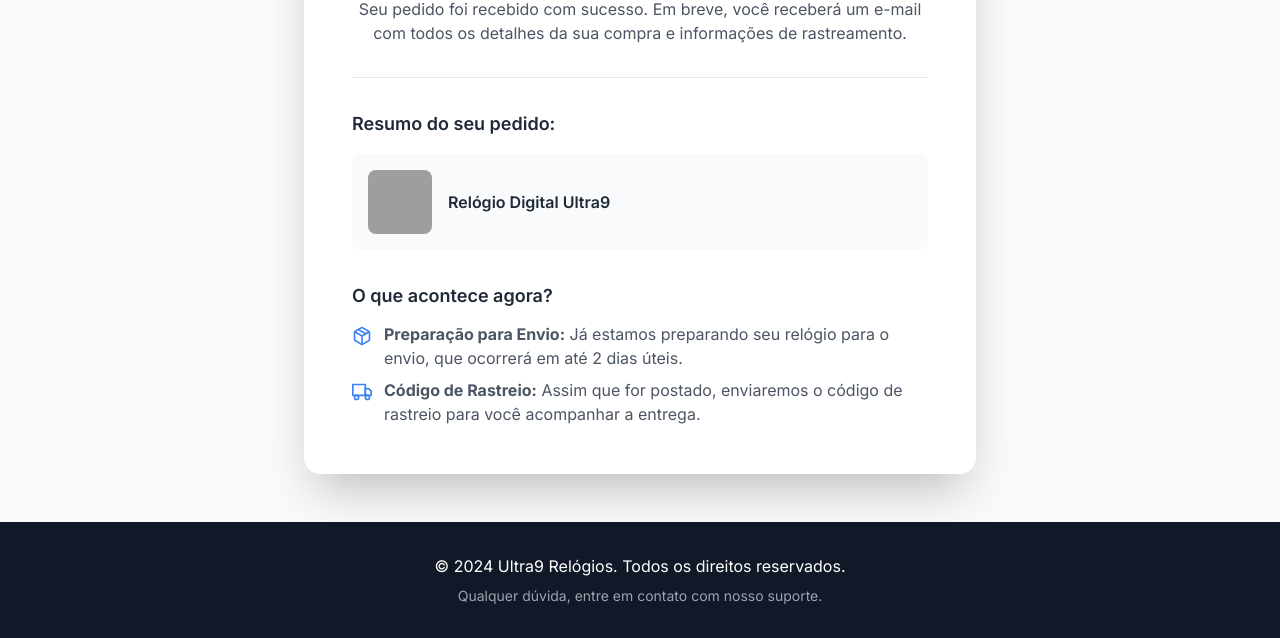
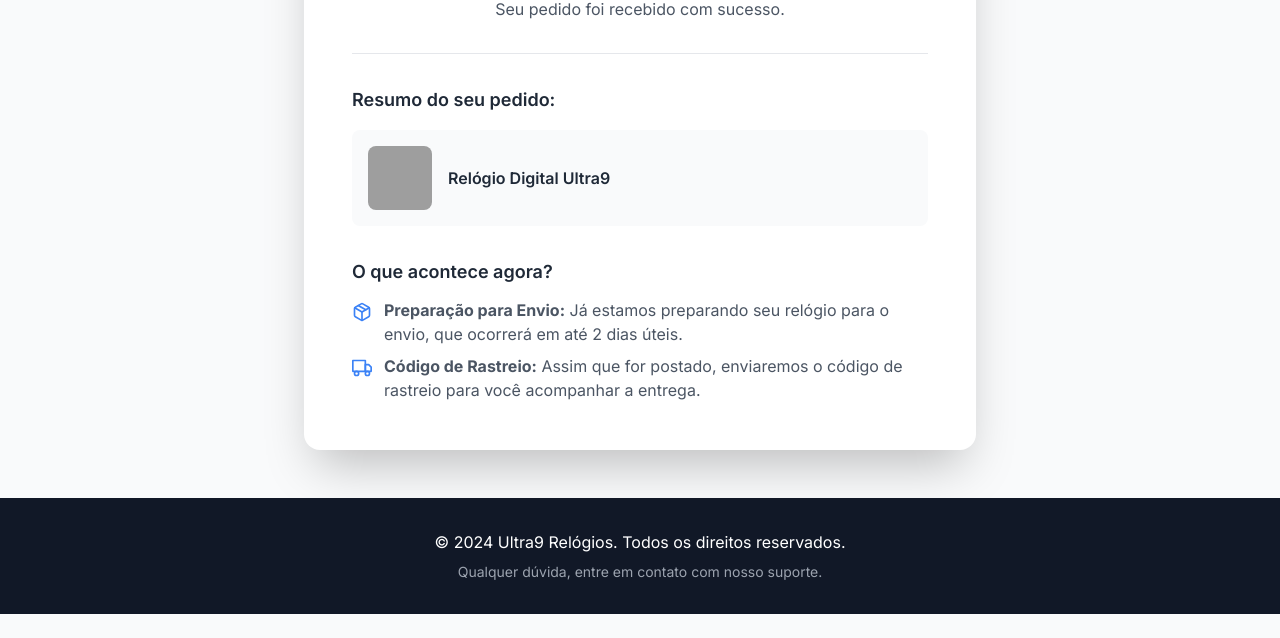
Before and after one commit to matheus/ultra9, a plain HTML site: page obrigado/index.html in a window 1280 px wide. Shown: the part 255-893 px from the top of the page. After the commit the page ends 869 px from the top, so only its background shows below. Drawn offline with nearby package versions, Linux system fonts and the light colour scheme; grey boxes are pictures that could not be loaded.

Commit message:
Update index.html

```diff
--- a/obrigado/index.html
+++ b/obrigado/index.html
@@ -54,7 +54,7 @@
 
             <!-- Mensagem de Confirmação -->
             <p class="text-gray-600 mt-3 reveal" style="transition-delay: 200ms;">
-                Seu pedido foi recebido com sucesso. Em breve, você receberá um e-mail com todos os detalhes da sua compra e informações de rastreamento.
+                Seu pedido foi recebido com sucesso.
             </p>
 
             <!-- Divisor -->
```
